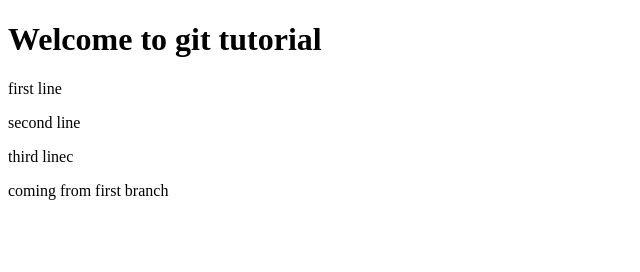
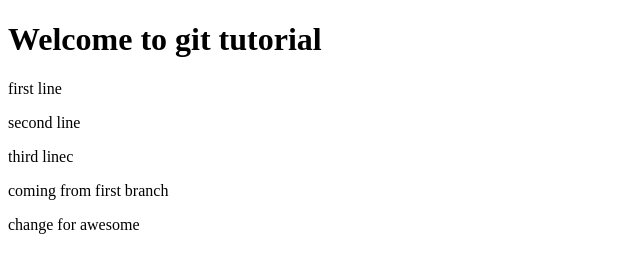
Before and after one commit to Azamat7/test2, a plain HTML site: page index.html in a window 1280 px wide. Shown: the whole page, without its empty margins (0-640 px from the left). Drawn offline with Linux system fonts and the light colour scheme.

Commit message:
change line

```diff
--- a/index.html
+++ b/index.html
@@ -11,5 +11,6 @@
     <p>second line</p>
     <p>third linec</p>
     <p>coming from first branch</p>
+    <p>change for awesome</p>
 </body>
 </html>
```
